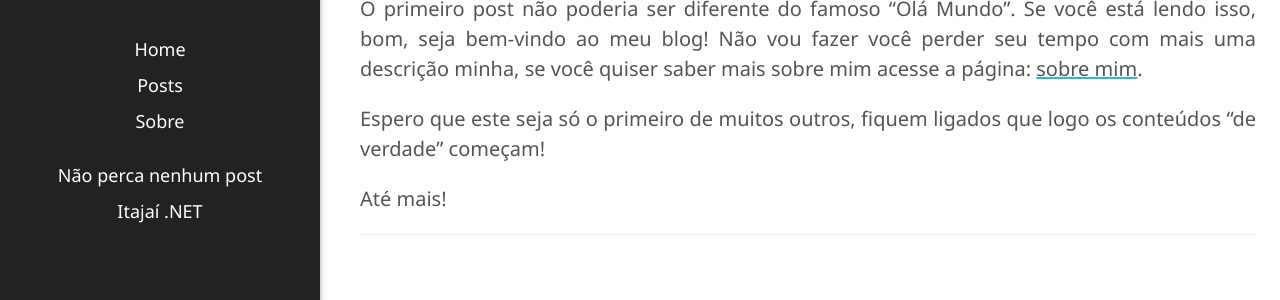
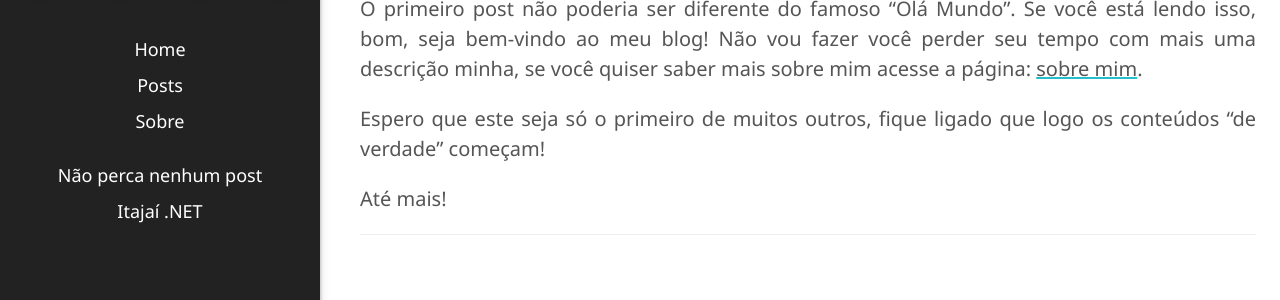
Before and after one commit to gabrielschade/gabrielschade.github.io, a Jekyll site: the page built from _posts/2017-09-04-hello-world.markdown, in a window 1280 px wide. Shown: the part 251-551 px from the top of the page. Built offline with Jekyll 4.4.1, drawn with Linux system fonts in a browser that asks for light colours; nearby versions of some CDN libraries; comment, search, counter and statistics services are not loaded.

Commit message:
Ajuste no texto para o singular

```diff
--- a/_posts/2017-09-04-hello-world.markdown
+++ b/_posts/2017-09-04-hello-world.markdown
@@ -10,6 +10,6 @@ O primeiro post não poderia ser diferente do famoso "Olá Mundo". Se você est
 <!--more-->
 Não vou fazer você perder seu tempo com mais uma descrição minha, se você quiser saber mais sobre mim acesse a página: [sobre mim](/about).
 
-Espero que este seja só o primeiro de muitos outros, fiquem ligados que logo os conteúdos "de verdade" começam!
+Espero que este seja só o primeiro de muitos outros, fique ligado que logo os conteúdos "de verdade" começam!
 
 Até mais!
```
